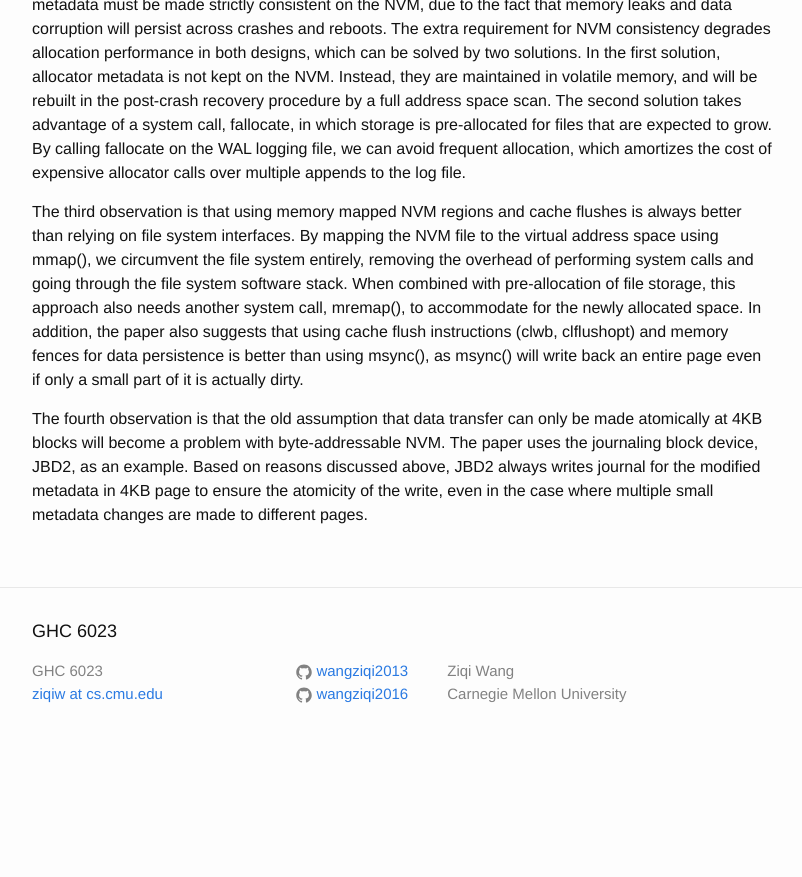
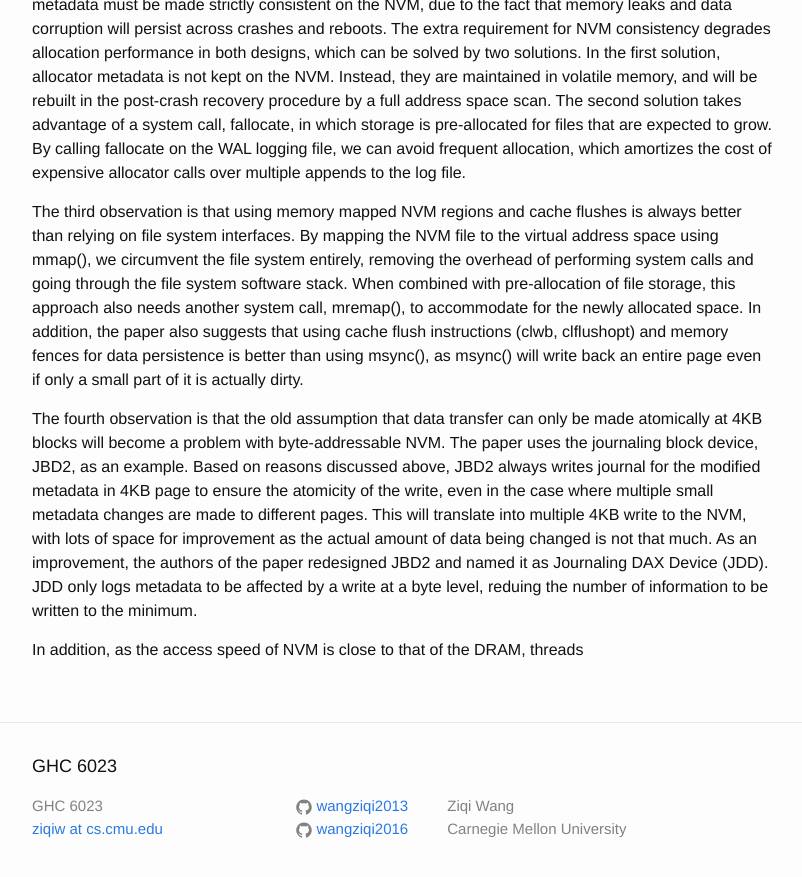
Before and after one commit to wangziqi2013/wangziqi2013.github.io, a Jekyll site: the page built from _posts/2019-10-25-flex.markdown, in a window 1280 px wide and 900 px high, scrolled down 1354 px. Shown: the top 877 px of the window, without its empty margins (238-1040 px from the left). Built offline with Jekyll 4.4.1, drawn with Linux system fonts in a browser that asks for light colours; before the commit the page ends 2119 px from its top, so only the background shows below that.

Commit message:
Adding JDD

```diff
--- a/_posts/2019-10-25-flex.markdown
+++ b/_posts/2019-10-25-flex.markdown
@@ -62,4 +62,10 @@ part of it is actually dirty.
 The fourth observation is that the old assumption that data transfer can only be made atomically at 4KB blocks will become
 a problem with byte-addressable NVM. The paper uses the journaling block device, JBD2, as an example. Based on
 reasons discussed above, JBD2 always writes journal for the modified metadata in 4KB page to ensure the atomicity of the
-write, even in the case where multiple small metadata changes are made to different pages.
+write, even in the case where multiple small metadata changes are made to different pages. This will translate into multiple
+4KB write to the NVM, with lots of space for improvement as the actual amount of data being changed is not that much.
+As an improvement, the authors of the paper redesigned JBD2 and named it as Journaling DAX Device (JDD). JDD only logs
+metadata to be affected by a write at a byte level, reduing the number of information to be written to the minimum.
+
+In
+addition, as the access speed of NVM is close to that of the DRAM, threads
```
